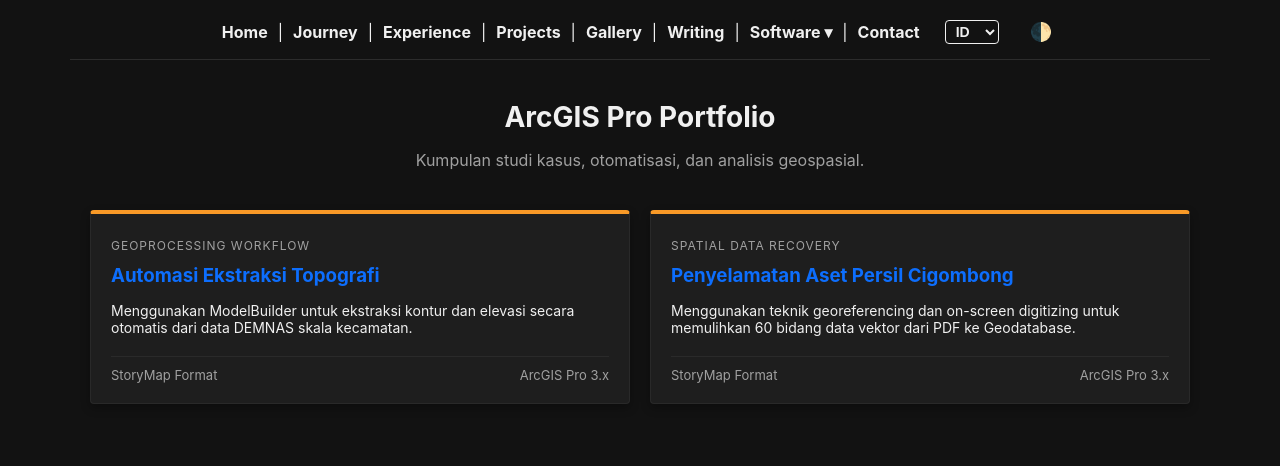
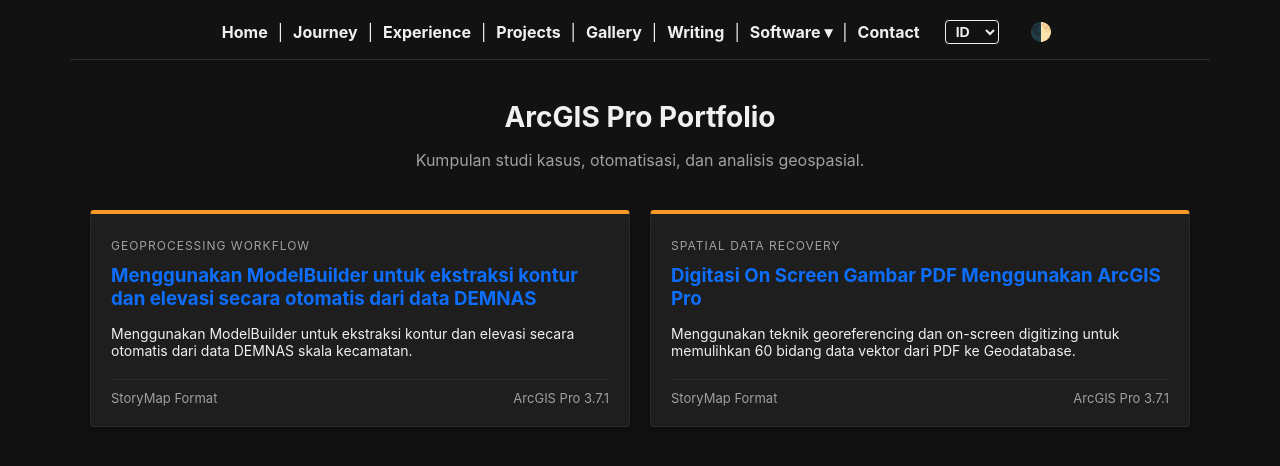
Before and after one commit to RivaldiMpam/RivaldiMpam.github.io, a Jekyll site: the page built from software/arcgis.html, in a window 1280 px wide. Shown: the top 466 px of the page. Built offline with Jekyll 4.4.1, drawn with Linux system fonts in a browser that asks for light colours.

Commit message:
Update arcgis.html

```diff
--- a/software/arcgis.html
+++ b/software/arcgis.html
@@ -36,22 +36,22 @@ body.light-mode { background-color: #f5f5f5 !important; }
 <!-- KARTU PERTAMA: TOPOGRAFI -->
 <div class="esri-card" onclick="window.location.href='/software/arcgis/model-builder/'">
 <span class="card-tag">Geoprocessing Workflow</span>
-<h3>Automasi Ekstraksi Topografi</h3>
+<h3>Menggunakan ModelBuilder untuk ekstraksi kontur dan elevasi secara otomatis dari data DEMNAS</h3>
 <p style="font-size: 14px;">Menggunakan ModelBuilder untuk ekstraksi kontur dan elevasi secara otomatis dari data DEMNAS skala kecamatan.</p>
 <div class="card-footer">
 <span>StoryMap Format</span>
-<span>ArcGIS Pro 3.x</span>
+<span>ArcGIS Pro 3.7.1</span>
 </div>
 </div>
 
 <!-- KARTU KEDUA: CIGOMBONG -->
 <div class="esri-card" onclick="window.location.href='/software/arcgis/digitasi/'">
 <span class="card-tag">Spatial Data Recovery</span>
-<h3>Penyelamatan Aset Persil Cigombong</h3>
+<h3>Digitasi On Screen Gambar PDF Menggunakan ArcGIS Pro</h3>
 <p style="font-size: 14px;">Menggunakan teknik georeferencing dan on-screen digitizing untuk memulihkan 60 bidang data vektor dari PDF ke Geodatabase.</p>
 <div class="card-footer">
 <span>StoryMap Format</span>
-<span>ArcGIS Pro 3.x</span>
+<span>ArcGIS Pro 3.7.1</span>
 </div>
 </div>
 
```
